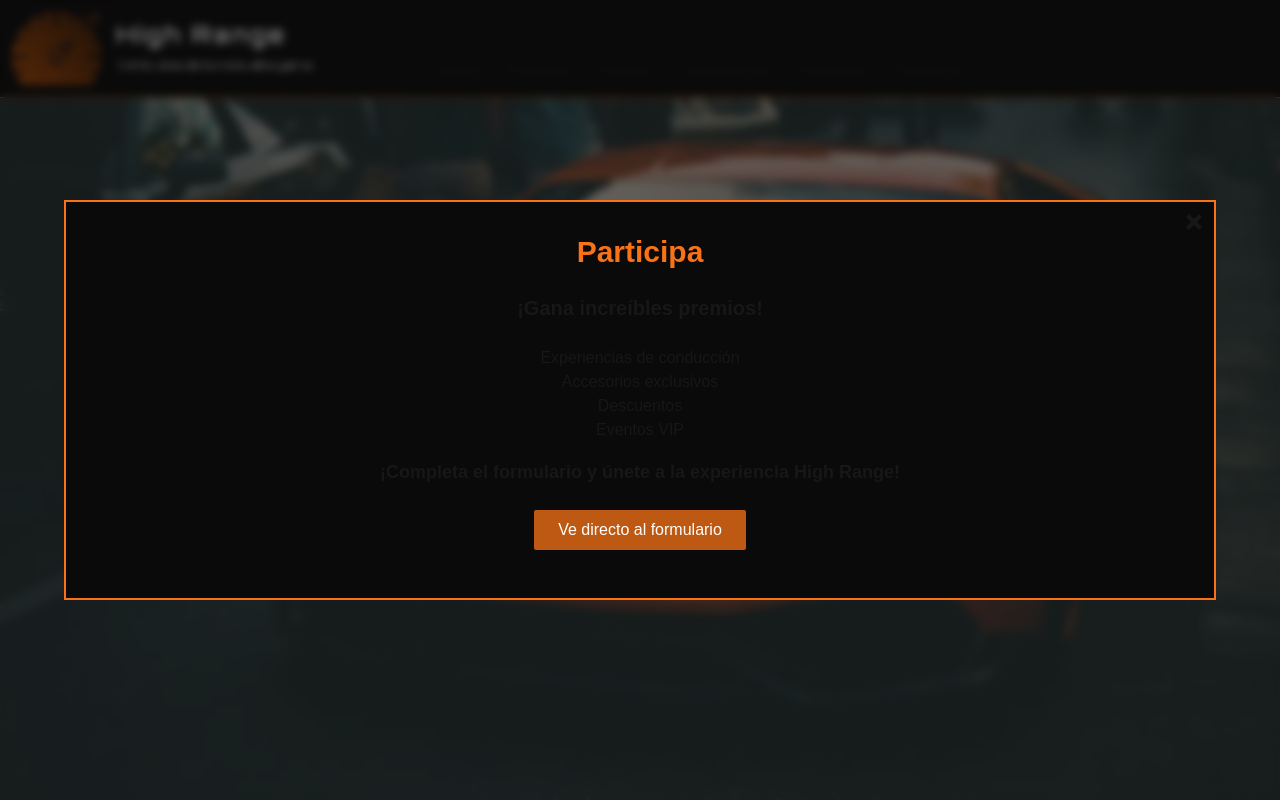
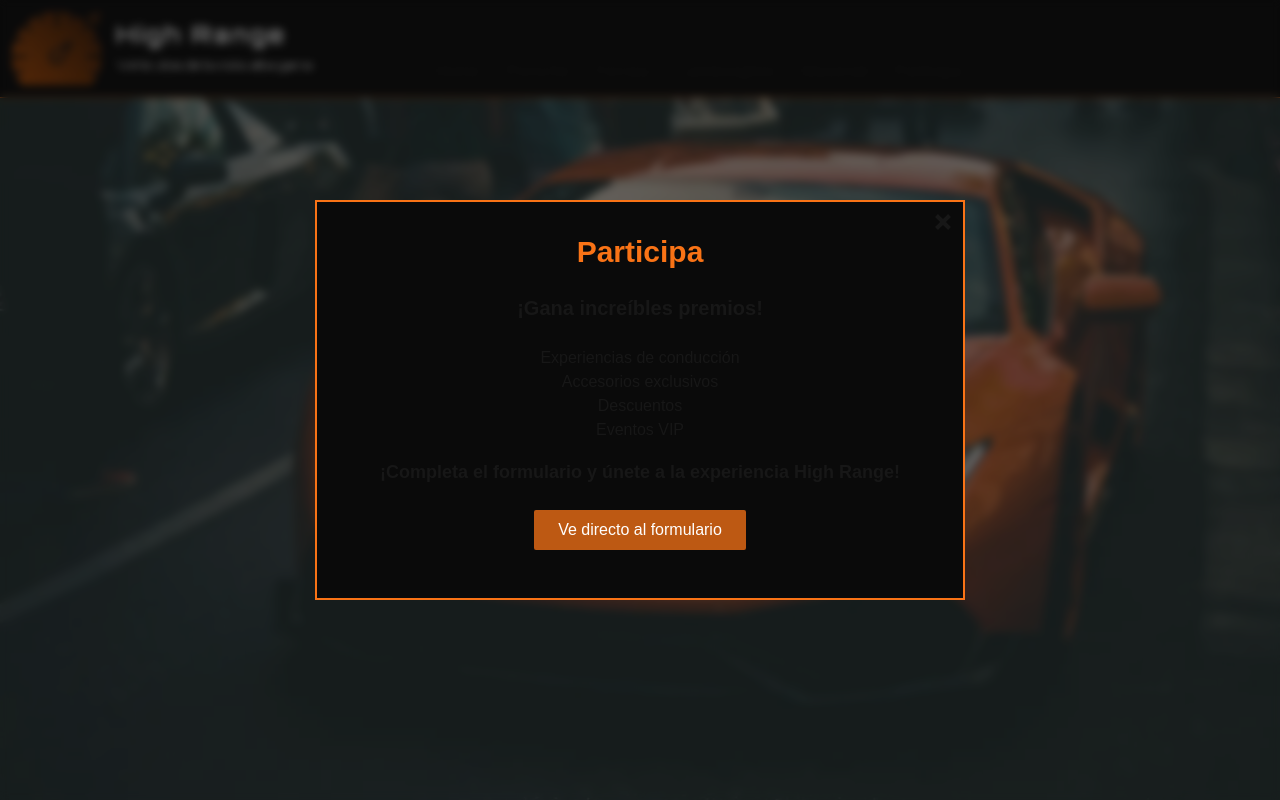
Before and after one commit to alexcoronell/cars-bogota-test, a Next.js app: page / in a window 1280 px wide. Shown: the top 800 px of the page. Built offline with nearby package versions, Linux system fonts and the light colour scheme; no server answers.

Commit message:
Banner participates layout completed

```diff
--- a/src/css/participateBanner.module.css
+++ b/src/css/participateBanner.module.css
@@ -4,7 +4,7 @@
 }
 
 .ParticipateBanner__box {
-    @apply relative border-2 border-orange-500 p-8 bg-neutral-950 w-[90%] flex flex-col justify-center items-center gap-y-4;
+    @apply relative border-2 border-orange-500 p-8 bg-neutral-950 w-[90%] flex flex-col justify-center items-center gap-y-4 max-w-[650px];
 }
 
 .ParticipateBanner__box ul {
```
